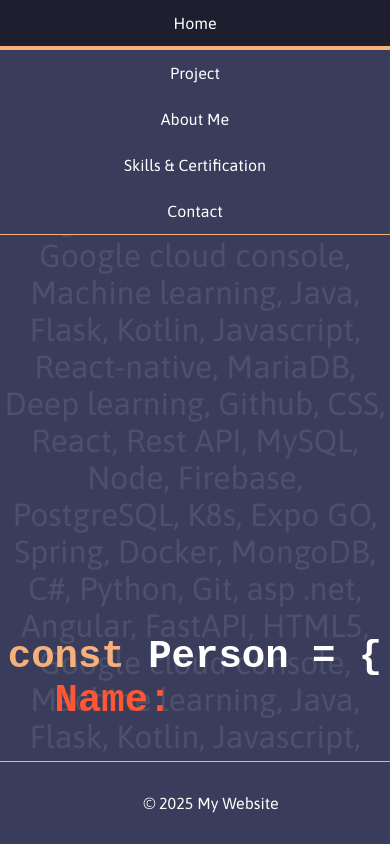
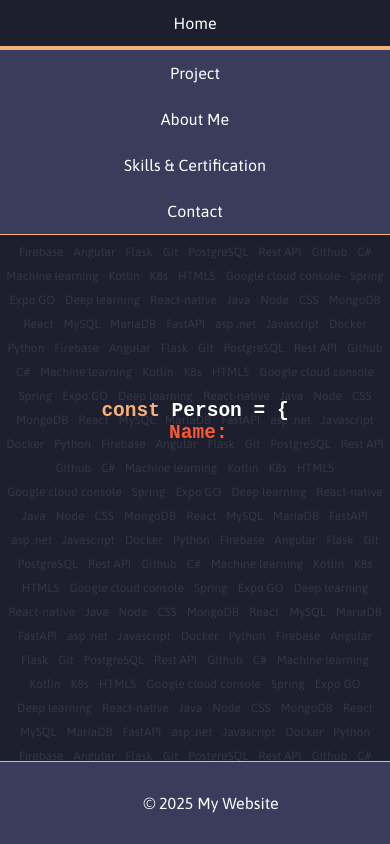
Before and after one commit to PieterJanDelie/Portfolio, a React (Create React App) app: page / in a window 390 px wide. Built offline with nearby package versions, Linux system fonts and the light colour scheme; a web font is replaced by a local one.

Commit message:
Finished Homepage not responsive

```diff
--- a/src/pages/Home/Home.css
+++ b/src/pages/Home/Home.css
@@ -1,13 +1,14 @@
 @import url("https://fonts.googleapis.com/css2?family=Pacifico&display=swap");
 
 .welcome {
-  position: relative;
-  height: 100vh;
-  overflow: hidden;
+  position: absolute;
+  top: 50%;
+  left: 50%;
+  transform: translate(-50%, -50%);
   display: flex;
   justify-content: center;
   align-items: center;
-  z-index: 2;
+  z-index: 3;
 }
 
 .skills-background {
@@ -17,7 +18,7 @@
   width: 100%;
   height: 100%;
   z-index: 1;
-  font-size: 2em;
+  font-size: 1em;
   color: rgba(255, 255, 255, 0.1);
   white-space: pre-wrap;
   overflow: hidden;
@@ -26,18 +27,58 @@
   justify-content: center;
   text-align: center;
   user-select: none;
+  flex-wrap: wrap;
+  background-color: var(--background-color-hover);
+}
+
+.skill-word {
+  position: relative;
+  display: inline-block;
+  padding: 5px;
+  font-size: 1.5em;
+  transition: color 0.3s ease;
+}
+
+.skills-background:hover .skill-word {
+  color: rgba(255, 255, 255, 0.1);
+}
+
+.skill-word::before {
+  content: "";
+  position: absolute;
+  top: 50%;
+  left: 50%;
+  width: 0;
+  height: 0;
+  background-color:  var(--primary-color);
+  border-radius: 50%;
+  transition: width 0.3s ease, height 0.3s ease, top 0.3s ease, left 0.3s ease;
+  transform: translate(-50%, -50%);
+  z-index: -1;
+}
+
+.skill-word:hover::before {
+  width: 100%;
+  height: 100%;
+}
+
+.skill-word:hover {
+  color:  var(--text-color) !important;
+  z-index: 2;
 }
 
 .welcome-text {
-  position: absolute;
   display: flex;
   justify-content: center;
   align-items: center;
-  width: 100%;
-  height: 100%;
-  z-index: 3;
-  font-size: xx-large;
+  font-size: 2em;
   font-family: "Pacifico", cursive;
+  text-align: center;
+  color:  var(--text-color);
+}
+h1, pre, code, span, .welcome-text {
+  padding: 0;
+  margin: 0;
 }
 
 .floating-image {
@@ -50,36 +91,39 @@
   height: 100vh;
   overflow: hidden;
 }
+
 .cursor {
   display: inline-block;
-  width: 10px;
-  background-color: var(--accent-color);
+  width: 5px;
+  background-color: var(--text-color);
   animation: blink 1s step-end infinite;
 }
+
 .transparent {
   background-color: transparent;
   color: transparent;
 }
+
 .codecolorone {
   color: var(--accent-color);
 }
 .codecolortwo {
-  color: #FF5733;
+  color: #ff5733;
 }
 .codecolorthree {
-  color: #33FF57;
+  color: #33ff57;
 }
 .codecolorfour {
-  color: #5733FF;
+  color: #5733ff;
 }
 .codecolorfive {
-  color: #FF33A1;
+  color: #ff33a1;
 }
 .codecolorsix {
-  color: #33FFF5;
+  color: #33fff5;
 }
 .codecolorseven {
-  color: #F5FF33;
+  color: #f5ff33;
 }
 
 @keyframes blink {
@@ -88,32 +132,24 @@
     background-color: transparent;
   }
   50% {
-    background-color: var(--accent-color);
+    background-color: #fff;
   }
 }
 
-@keyframes topToBottom {
-  0% {
-    top: -51%;
+@media screen and (max-width: 800px) {
+  .welcome-text {
+    font-size: 1.5em;
   }
-  100% {
-    top: 111%;
+  .skills-background {
+    font-size: 0.75em;
   }
 }
 
-@keyframes bottomToTop {
-  0% {
-    top: 111%;
+@media screen and (max-width: 600px) {
+  .welcome-text {
+    font-size: 1em;
   }
-  100% {
-    top: -51%;
+  .skills-background {
+    font-size: 0.5em;
   }
 }
-
-.top-to-bottom {
-  animation: topToBottom linear infinite;
-}
-
-.bottom-to-top {
-  animation: bottomToTop linear infinite;
-}
--- a/src/pages/Home/Home.jsx
+++ b/src/pages/Home/Home.jsx
@@ -3,19 +3,6 @@ import DefaultLayout from "../../layouts/DefaultLayout";
 import "./Home.css";
 
 const Home = () => {
-  const images = [
-    { src: require("../../assets/Images/Header/image1.png"), alt: "image1" },
-    { src: require("../../assets/Images/Header/image1.png"), alt: "image1" },
-    { src: require("../../assets/Images/Header/image1.png"), alt: "image1" },
-    { src: require("../../assets/Images/Header/image1.png"), alt: "image1" },
-    { src: require("../../assets/Images/Header/image1.png"), alt: "image1" },
-    { src: require("../../assets/Images/Header/image1.png"), alt: "image1" },
-    { src: require("../../assets/Images/Header/image1.png"), alt: "image1" },
-    { src: require("../../assets/Images/Header/image1.png"), alt: "image1" },
-    { src: require("../../assets/Images/Header/image1.png"), alt: "image1" },
-    { src: require("../../assets/Images/Header/image1.png"), alt: "image1" },
-  ];
-
   const skills = [
     "Java",
     "Javascript",
@@ -48,10 +35,6 @@ const Home = () => {
     "Expo GO",
   ];
 
-  const isPhone = window.innerWidth <= 600;
-
-  const displayedImages = isPhone ? images.slice(0, 5) : images;
-
   const shuffleSkills = (skillsArray) => {
     for (let i = skillsArray.length - 1; i > 0; i--) {
       const j = Math.floor(Math.random() * (i + 1));
@@ -60,14 +43,18 @@ const Home = () => {
     return skillsArray;
   };
 
-  const shuffledSkills = shuffleSkills([...skills]).join(", ");
-  const repeatedSkills = new Array(20).fill(shuffledSkills).join(", ");
+  const shuffledSkills = shuffleSkills([...skills]);
+
+  const repeatedSkills = [];
+  while (repeatedSkills.length < 2000) {
+    repeatedSkills.push(...shuffledSkills);
+  }
 
   const [displayedText, setDisplayedText] = useState("");
-  const fullText = `
-<span class="codecolorone">const</span> Person = {
+  const fullText = `<span class="codecolorone">const</span> Person = {
   <span class="codecolortwo">Name:</span> <span class="codecolorthree">"Pieter-Jan Delie"</span>,
-  <span class="codecolortwo">Studies:</span> [<span class="codecolorthree">"Software Development"</span>,<br> <span class="codecolorfive">"AI"</span>, <span class="codecolorsix">"International Management"</span>]
+  <span class="codecolortwo">Studies:</span> [<span class="codecolorthree">"Software Development"</span>,
+  <span class="codecolorfive">"AI"</span>, <span class="codecolorsix">"International Management"</span>]
 };
 
 <span class="codecolorone">Person</span>.say(<span class="codecolorseven">"Let's get in touch!"</span>);`;
@@ -87,33 +74,27 @@ const Home = () => {
   return (
     <div className="homepage">
       <DefaultLayout>
-        <div className="skills-background">{repeatedSkills}</div>
+        <div className="content">
+          <div className="skills-background">
+            {repeatedSkills.map((skill, index) => (
+              <span key={index} className="skill-word">
+                {skill}
+              </span>
+            ))}
+          </div>
           <section className="welcome">
             <div className="welcome-text">
               <h1>
                 <pre>
                   <code dangerouslySetInnerHTML={{ __html: displayedText }} />
-                <span class="cursor"><span class="transparent">|</span></span>
+                  <span className="cursor">
+                    <span className="transparent">|</span>
+                  </span>
                 </pre>
               </h1>
             </div>
-          {/*{displayedImages.map((image, index) => (
-            <img
-              key={index}
-              src={image.src}
-              alt={image.alt}
-              className={`floating-image ${
-                index % 2 === 0 ? "top-to-bottom" : "bottom-to-top"
-              }`}
-              style={{
-                left: `${index * 15}%`,
-                top: `${Math.random() * 100}%`,
-                animationDuration: `${Math.random() * 7 + 5}s`,
-                width: isPhone ? "20%" : "10%",
-              }}
-            />
-          ))}*/}
           </section>
+        </div>
       </DefaultLayout>
     </div>
   );
```
Lines whose indentation alone changed are shown as unchanged.
